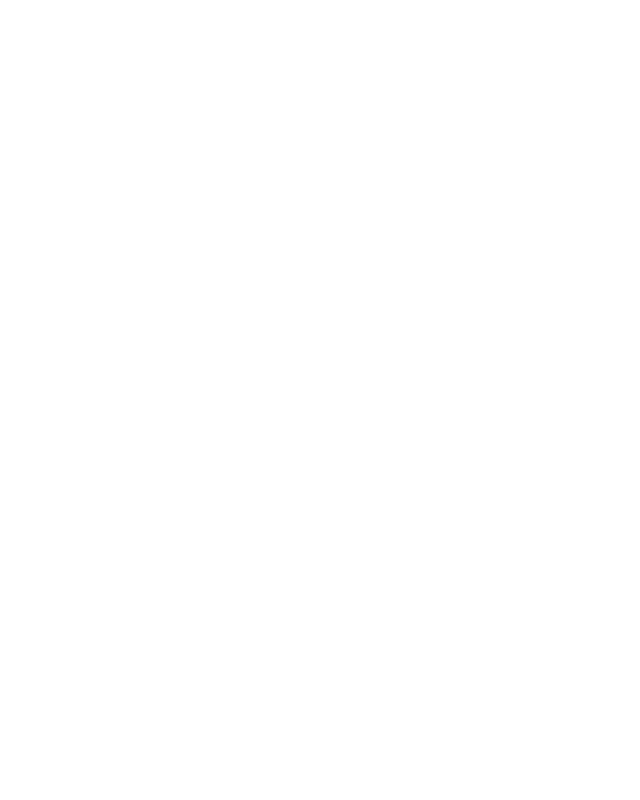
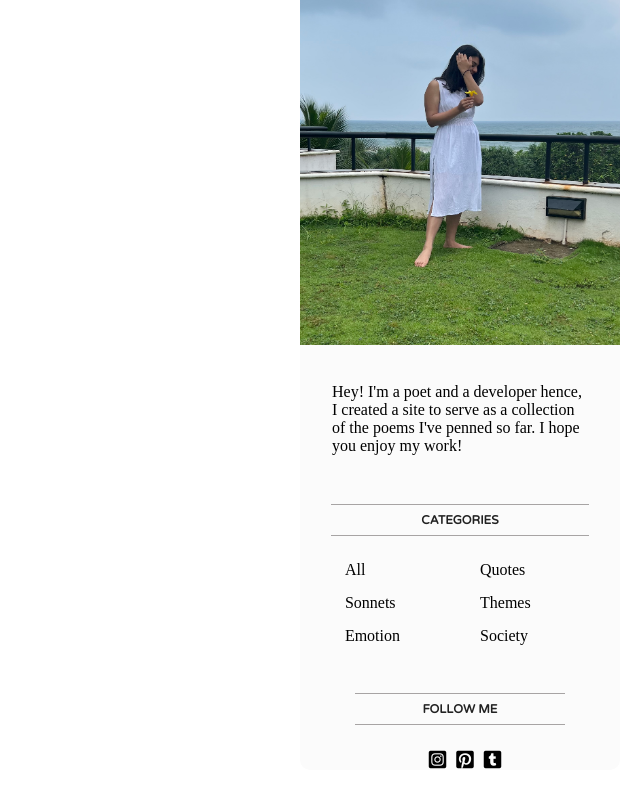
Before and after one commit to barbieagrawal/react-blog, a React (Create React App) app: page / in a window 1280 px wide. Shown: the part 960-1760 px from the top of the page, without its empty margins (640-1280 px from the left). Before the commit the page ends 842 px from the top, so only its background shows below. Built offline with nearby package versions, Linux system fonts and the light colour scheme.

Commit message:
homepage - sidebar created

```diff
--- a/src/header/Header.js
+++ b/src/header/Header.js
@@ -4,10 +4,10 @@
   return (
     <div className='header'>
         <div className="headerTitles">
-            <span className="headerTitleSm">Welcome to my</span>
+            <span className="headerTitleSm">welcome to my</span>
             <span className="headerTitleLg">Blog</span>
         </div>
-        <img className="headerImg" src="https://images.pexels.com/photos/4555601/pexels-photo-4555601.jpeg?auto=compress&cs=tinysrgb&w=1260&h=750&dpr=2" alt="" />
+        <img className="headerImg" src="https://images.pexels.com/photos/7138297/pexels-photo-7138297.jpeg?auto=compress&cs=tinysrgb&w=1260&h=750&dpr=2" />
     </div>
   )
 }
--- a/src/posts/Posts.js
+++ b/src/posts/Posts.js
@@ -3,7 +3,7 @@
 const Posts = () => {
   return (
     <div className="posts">
-        posts
+
     </div>
   )
 }
--- a/src/sidebar/Sidebar.js
+++ b/src/sidebar/Sidebar.js
@@ -1,10 +1,37 @@
 import "./sidebar.css"
+import Me from "../assets/me.jpeg"
 
 const Sidebar = () => {
   return (
     <div className="sidebar">
         <div className="sidebarItem">
-            <span className="sidebarTitle"></span>
+            <span className="sidebarTitle">ABOUT ME</span>
+            <img
+              src={Me}
+              alt="Profile Picture"
+            />
+            <p>
+              Hey! I'm a poet and a developer hence, I created a site to serve as a collection of the poems I've penned so far. I hope you enjoy my work!
+            </p>
+        </div>
+        <div className="sidebarItem">
+          <span className="sidebarTitle">CATEGORIES</span>
+          <ul className="sidebarList">
+            <li className="sidebarListItem">All</li>
+            <li className="sidebarListItem">Quotes</li>
+            <li className="sidebarListItem">Sonnets</li>
+            <li className="sidebarListItem">Themes</li>
+            <li className="sidebarListItem">Emotion</li>
+            <li className="sidebarListItem">Society</li>
+          </ul>
+        </div>
+        <div className="sidebarItem">
+          <span className="sidebarTitle">FOLLOW ME</span>
+          <div className="sidebarSocial">
+            <i className="sidebarIcon fa-brands fa-square-instagram"></i>
+            <i className="sidebarIcon fa-brands fa-square-pinterest"></i>
+            <i className="sidebarIcon fa-brands fa-square-tumblr"></i>
+          </div>
         </div>
     </div>
   )
--- a/src/sidebar/sidebar.css
+++ b/src/sidebar/sidebar.css
@@ -1,3 +1,67 @@
 .sidebar {
     flex: 3;
+    margin: 20px;
+    margin-bottom: 30px;
+    background-color: #fbfbfb;
+    border-radius: 10px;
+    display: flex;
+    flex-direction: column;
+    align-items: center;
 }
+
+.sidebarItem {
+    display: flex;
+    flex-direction: column;
+    align-items: center;
+}
+
+.sidebarTitle {
+    margin: 10px;
+    padding: 5px;
+    width: 80%;
+    border-top: 1px solid #a7a4a4;
+    border-bottom: 1px solid #a7a4a4;
+    font-family: 'Varela Round', sans-serif;
+    font-size: 12px;
+    color: #222;
+    font-weight: 600;
+    line-height: 20px;
+    text-align: center;
+}
+
+.sidebarItem > img {
+    margin-top: 15px;
+    height: 24rem;
+    width: 20rem;
+}
+
+.sidebarItem > p {
+    padding: 2.4rem;
+    width: 80%;
+}
+
+.sidebarList {
+    list-style: none;
+    margin-bottom: 2.4rem;
+}
+
+.sidebarListItem {
+    display: inline-block;
+    width: 50%;
+    margin-top: 15px;
+    cursor: pointer;
+}
+
+.sidebarSocial {
+    margin-top: 15px;
+    width: 250px;
+    display: flex;
+    align-items: center;;
+    justify-content: center;
+}
+
+.sidebarIcon {
+    font-size: 20px;
+    margin-left: 10px;
+    cursor: pointer;
+}
--- a/src/topbar/topbar.css
+++ b/src/topbar/topbar.css
@@ -1,6 +1,6 @@
 .top {
     width: 100%;
-    height: 40px;
+    height: 50px;
     background-color: white;
     position: sticky;
     top: 0;
```
Also changed, not shown: src/assets/me.jpeg (added).
